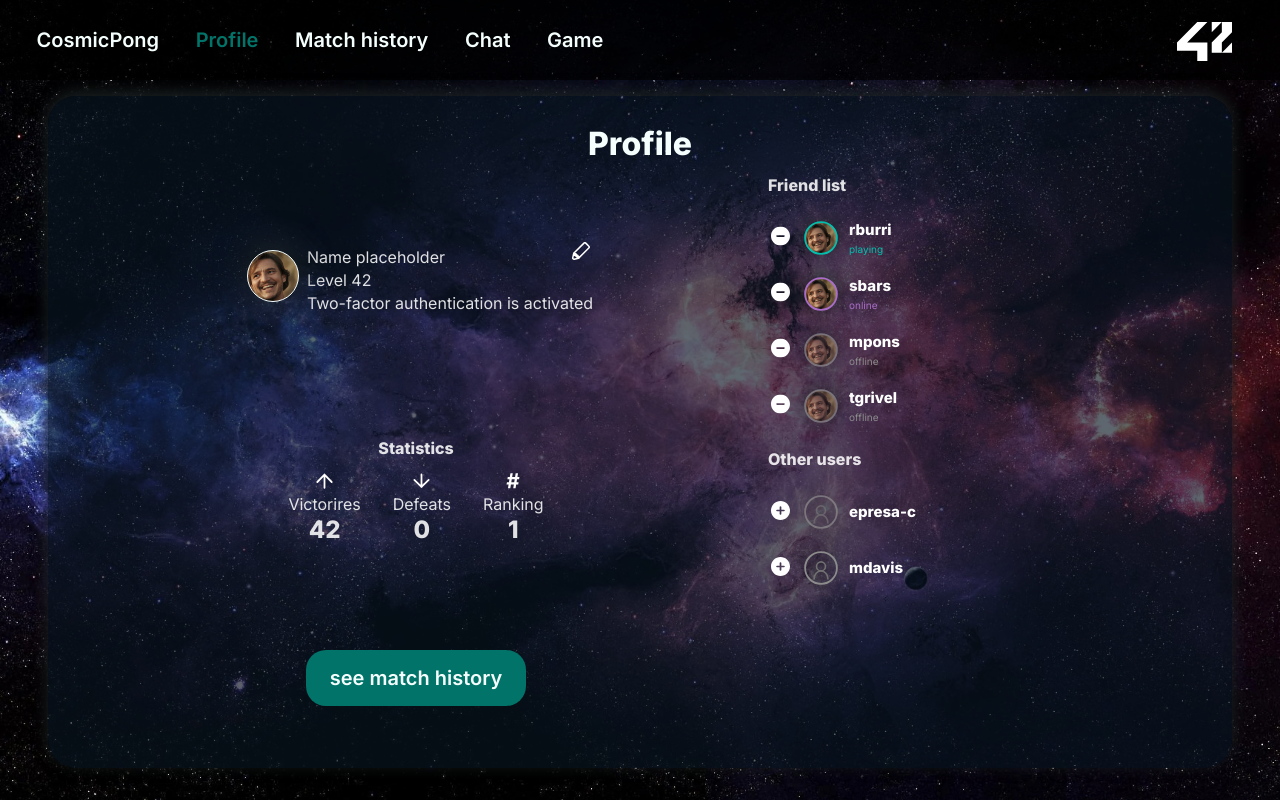
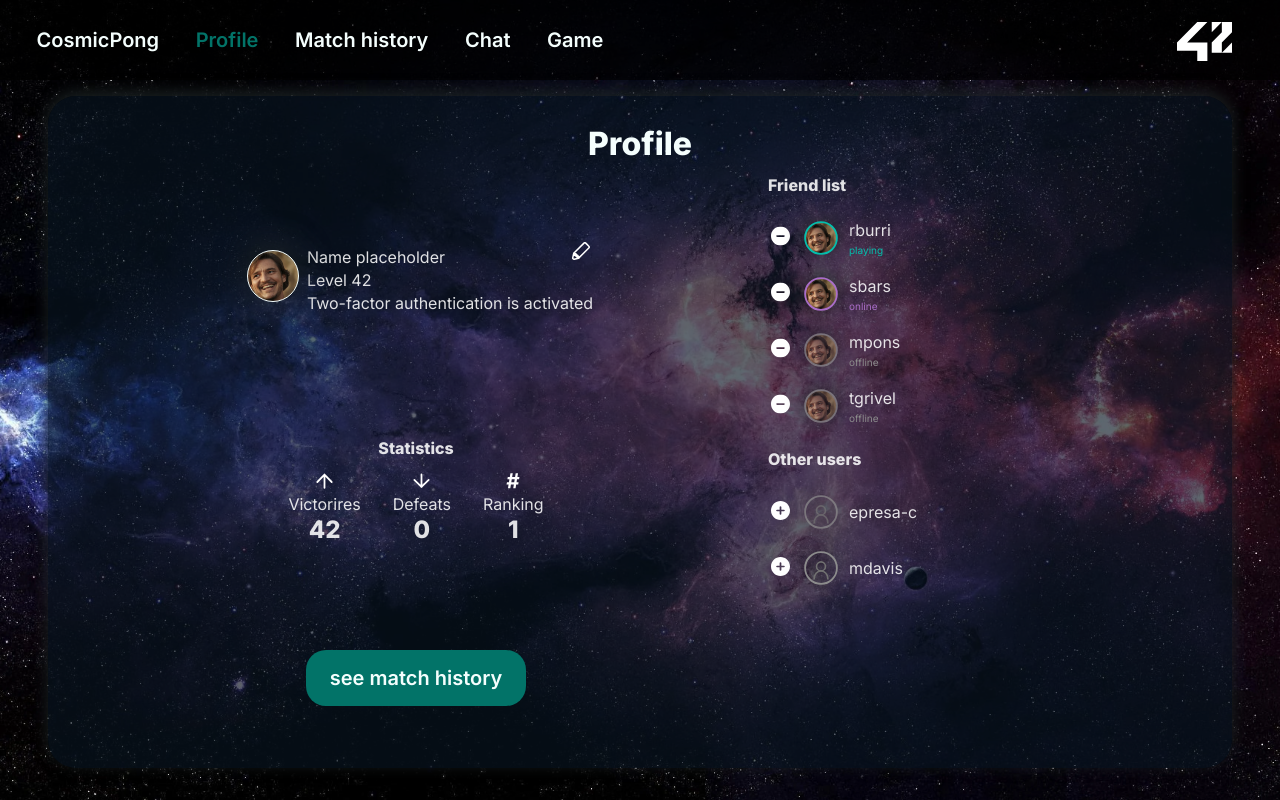
Before and after one commit to eprei/42_ft_transcendence, a React (Vite) app in the folder frontend/: page /profile in a window 1280 px wide. Built offline with nearby package versions, Linux system fonts and the light colour scheme.

Commit message:
Update frontend/src/components/profile/Friend.module.css
To keep the same style with the changes made in Friend.tsx

Co-authored-by: Robin Burri <robinburri@tutanota.com>

```diff
--- a/frontend/src/components/profile/Friend.module.css
+++ b/frontend/src/components/profile/Friend.module.css
@@ -13,31 +13,8 @@
     transform: scale(60%);
 }
 
-.name {
-    width: 43px;
-    height: 18px;
-
-    font-family: 'Inter';
-    font-style: normal;
-    font-weight: 800;
-    font-size: 15px;
-    line-height: 18px;
-
-    color: #ffffff;
-
-    white-space: nowrap;
-}
-
 .status {
-    width: 34px;
-    height: 12px;
-
-    font-family: 'Inter';
-    font-style: normal;
-    font-weight: 400;
     font-size: 10px;
-    line-height: 12px;
-
     color: var(--color-black-grey);
 }
 
@@ -47,6 +24,12 @@
     gap: 0.2rem;
 }
 
+.nameAndStatus h3 {
+    font-weight: 800;
+    font-size: 15px;
+    color: #ffffff;
+    white-space: nowrap;
+}
 .online {
     color: var(--color-purple);
 }
```
